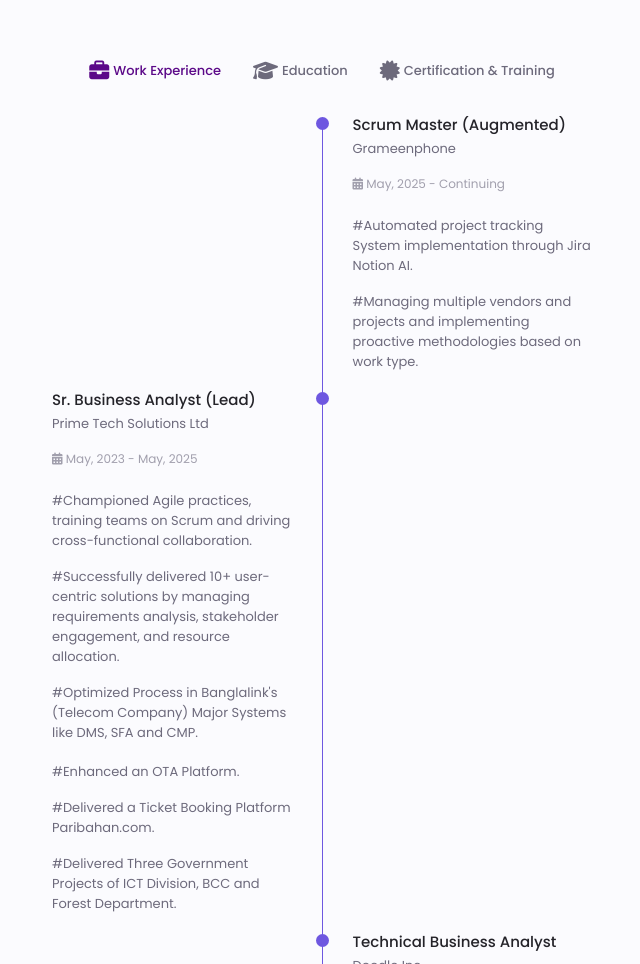
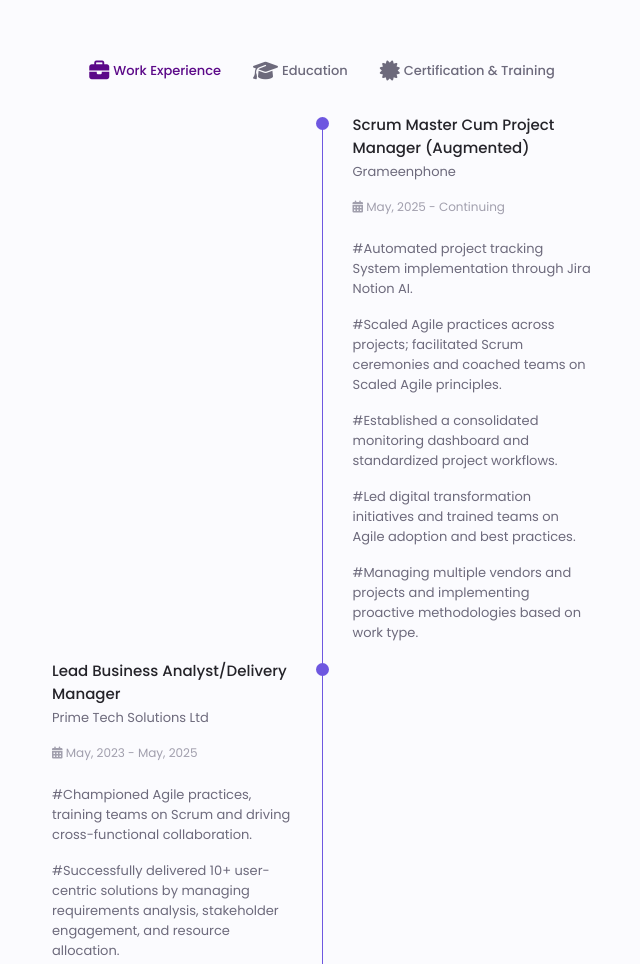
Before and after one commit to FaisalBA007/Faisal-s-Portfolio, a plain HTML site: page index.html in a window 1280 px wide. Shown: the part 1567-2531 px from the top of the page, without its empty margins (318-958 px from the left). Drawn offline with Linux system fonts and the light colour scheme.

Commit message:
Last update on sep 28

```diff
--- a/index.html
+++ b/index.html
@@ -218,7 +218,7 @@
 
                 <div>
                   <h3 class="qualification-title">
-                    Scrum Master (Augmented)
+                    Scrum Master Cum Project Manager (Augmented)
                   </h3>
                   <span class="qualification-subtitle">Grameenphone</span>
                   <div class="qualification-date">
@@ -227,6 +227,9 @@
                   </div>
                   <br>
                   <span class="qualification-subtitle">#Automated project tracking System implementation through Jira Notion AI.</span>
+                  <span class="qualification-subtitle">#Scaled Agile practices across projects; facilitated Scrum ceremonies and coached teams on Scaled Agile principles.</span>
+                  <span class="qualification-subtitle">#Established a consolidated monitoring dashboard and standardized project workflows.</span>
+                  <span class="qualification-subtitle">#Led digital transformation initiatives and trained teams on Agile adoption and best practices.</span>
                   <span class="qualification-subtitle">#Managing multiple vendors and projects and implementing proactive methodologies based on work type.</span>
                 </div>
               </div>
@@ -234,7 +237,7 @@
               <div class="qualification-data">
                 <div>
                   <h3 class="qualification-title">
-                   Sr. Business Analyst (Lead)
+                   Lead Business Analyst/Delivery Manager
                   </h3>
                   <span class="qualification-subtitle">Prime Tech Solutions Ltd</span>
                   <div class="qualification-date">
@@ -267,7 +270,7 @@
 
                 <div>
                   <h3 class="qualification-title">
-                    Technical Business Analyst
+                    Technical Business Analyst/QA Manager
                   </h3>
                   <span class="qualification-subtitle">Doodle Inc.</span>
                   <div class="qualification-date">
@@ -293,7 +296,7 @@
 
               <div class="qualification-data">
                 <div>
-                  <h3 class="qualification-title">Business Analyst</h3>
+                  <h3 class="qualification-title">Business Analyst/Project Coordinator</h3>
                   <span class="qualification-subtitle">Syntech Solution Ltd.</span>
                   <div class="qualification-date">
                     <i class="fa-solid fa-calendar-days"></i>
@@ -323,7 +326,7 @@
 
                 <div>
                   <h3 class="qualification-title">
-                    Business Analyst
+                    Associate Business Analyst
                   </h3>
                   <span class="qualification-subtitle">Mysoftheaven (BD) Ltd.</span>
                   <div class="qualification-date">
@@ -338,7 +341,7 @@
               <!-- Work Experience 5 -->
               <div class="qualification-data">
                 <div>
-                  <h3 class="qualification-title">Research Fellow</h3>
+                  <h3 class="qualification-title">Researcher & Security Auditor</h3>
                   <span class="qualification-subtitle">Cyber Security Centre,Daffodil International University</span>
                   <div class="qualification-date">
                     <i class="fa-solid fa-calendar-days"></i>
```
